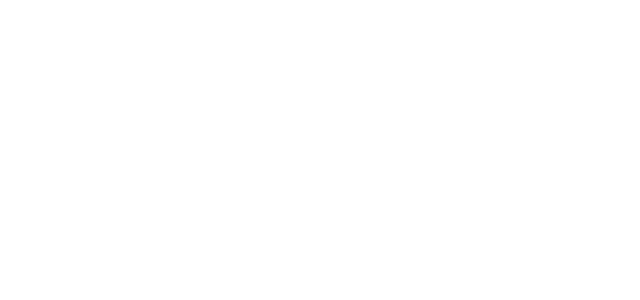
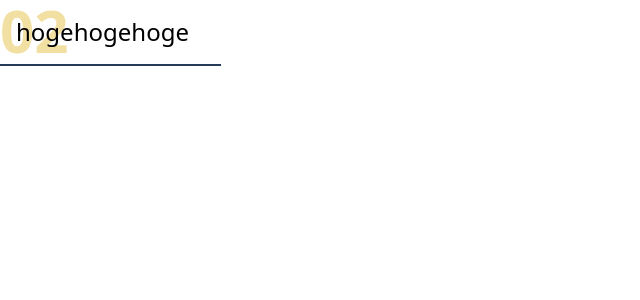
Before and after one commit to shun-inoue138/ui-components, a Next.js app: page / in a window 1280 px wide. Shown: the top 300 px of the page, without its empty margins (0-640 px from the left). Built offline with nearby package versions, Linux system fonts and the light colour scheme.

Commit message:
component完成

```diff
--- a/pages/index.tsx
+++ b/pages/index.tsx
@@ -1,9 +1,14 @@
 import type { NextPage } from 'next';
 import Head from 'next/head';
 import Image from 'next/image';
+import HeadingWithNumber from '../src/components/atoms/HeadingWithNumber';
 
 const Home: NextPage = () => {
-  return <></>;
+  return (
+    <>
+      <HeadingWithNumber numData="02">hogehogehoge</HeadingWithNumber>
+    </>
+  );
 };
 
 export default Home;
--- /dev/null
+++ b/src/components/atoms/HeadingWithNumber/index.tsx
@@ -0,0 +1,16 @@
+import React from 'react';
+
+//w-[max-content] + pr-8でボーダーをちょうどいい長さに設定。h2タグにdata-number属性を設定し、before:content-[attr(data-number)]の形で受け取る。
+//テキストをspanタグで囲いrelativeとz-20を設定しているのはbefore擬似属性の01の上部に配置するため。
+const HeadingWithNumber = ({ numData = '01', children }) => {
+  return (
+    <h2
+      className="w-[max-content] text-2xl p-4 pr-8 relative border-b-[#243c5a] border-b-2  before:content-[attr(data-number)] before:absolute before:top-0 before:left-0 before:text-[rgba(229,192,70,0.5)] before:z-10 before:text-6xl before:font-extrabold"
+      data-number={numData}
+    >
+      <span className="relative z-20">{children}</span>
+    </h2>
+  );
+};
+
+export default HeadingWithNumber;
```
